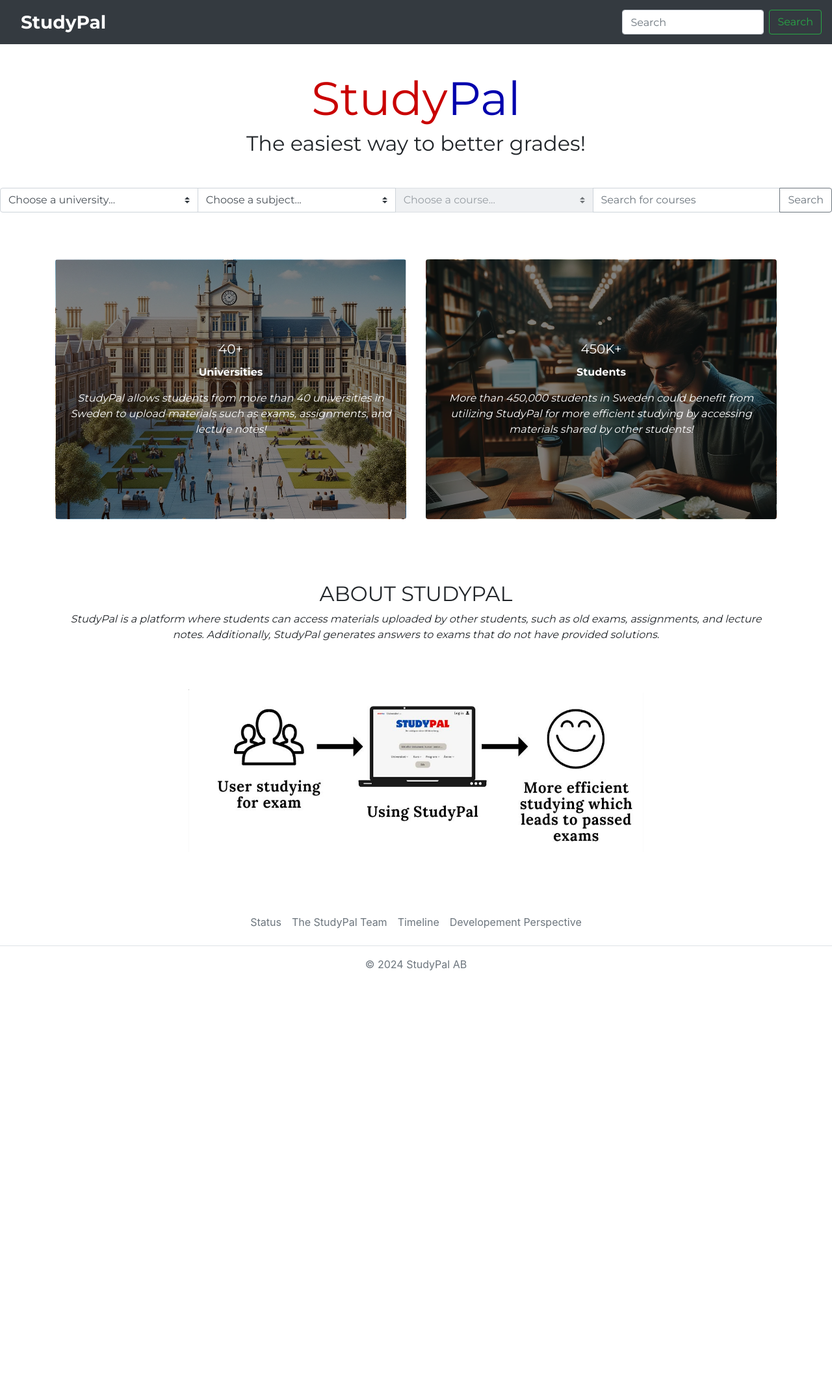
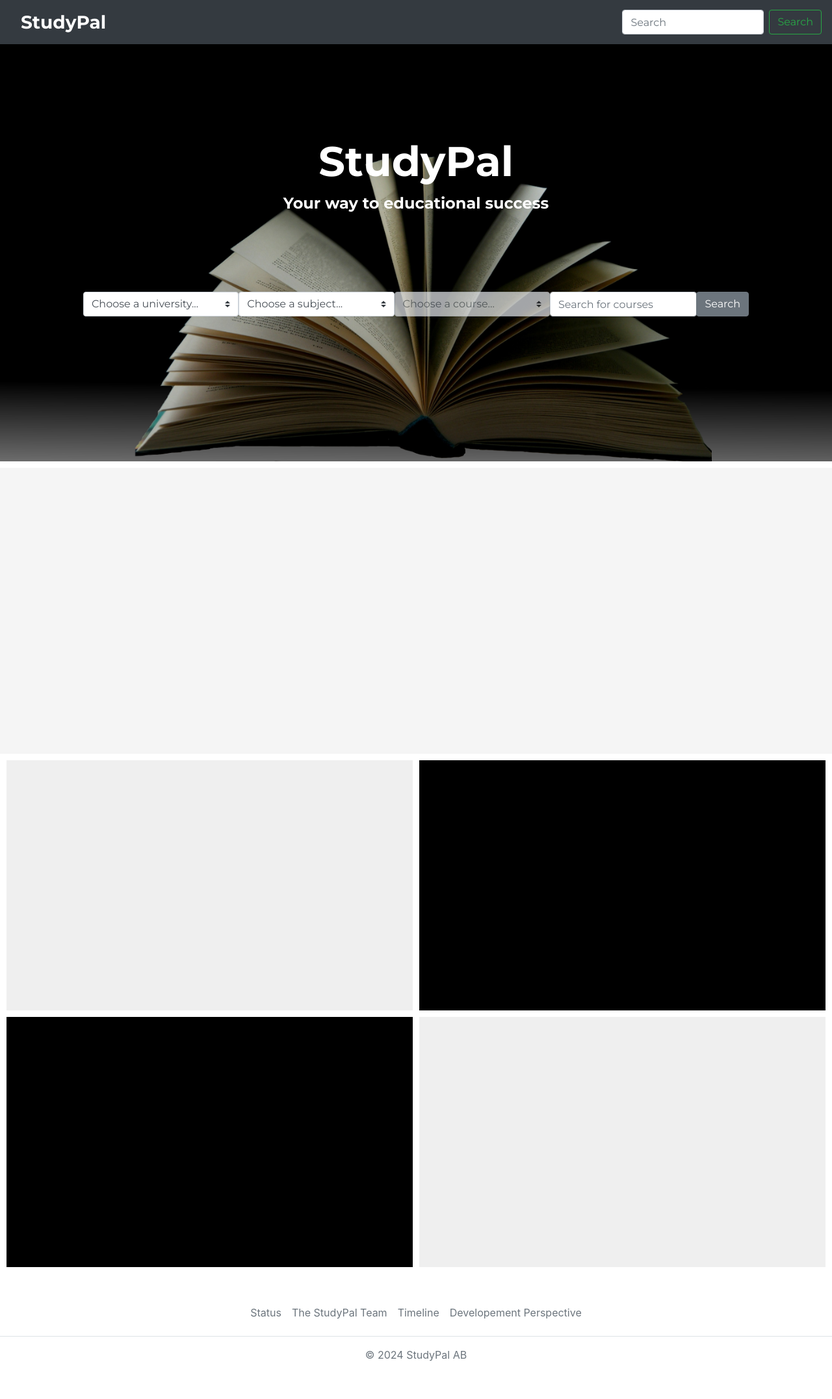
Before and after one commit to AlexNordenhog/Studypal, a Flask app: page / in a window 1280 px wide. Shown: the whole page at 65% size. Before the commit the page ends 1494 px from the top, so only its background shows below. Run offline with Flask 3, Linux system fonts and the light colour scheme; data that the repository does not hold is empty; some libraries are stand-ins or nearby versions.

Commit message:
Front end Homepage WIP

```diff
--- a/website/templates/base.html
+++ b/website/templates/base.html
@@ -95,6 +95,7 @@
     <style>
       .global {
         font-family: "montserrat", sans-serif;
+        /* font-family: "roboto", sans-serif; */
       }
       body {
         padding-top: 60px;
--- a/website/templates/home.html
+++ b/website/templates/home.html
@@ -1,18 +1,13 @@
 {% extends "base.html" %} {% block title %}Home{% endblock %} {% block content
 %}
 
-<!-- Header Section -->
-<header class="text-center my-5">
-  <h1 class="display-3">
-    <span style="color: rgb(201, 0, 0)">Study</span
-    ><span style="color: rgb(0, 0, 173)">Pal</span>
-  </h1>
-  <small>
-    <h2>The easiest way to better grades!</h2>
-    <br />
-  </small>
-  <!-- Combined Search Form -->
-  <form action="/search" method="get" class="input-group my-3">
+<div class="grid">
+  <div class="first">
+    <div class="firstContent">
+      <h1><strong>StudyPal</strong></h1>
+      <p>Your way to educational success</p>
+
+      <form action="/search" method="get" class="searchbar">
         <!-- University Dropdown -->
         <select
           class="custom-select"
@@ -53,10 +48,17 @@
           name="query"
         />
         <div class="input-group-append">
-      <button class="btn btn-outline-secondary" type="submit">Search</button>
+          <button class="btn btn-secondary" type="submit">Search</button>
         </div>
       </form>
-</header>
+    </div>
+  </div>
+  <div class="second"></div>
+  <div class="thirdLeft"></div>
+  <div class="thirdRight"></div>
+  <div class="fourthLeft"></div>
+  <div class="fourthRight"></div>
+</div>
 
 <script>
   class SearchDropDownMenu {
@@ -242,132 +244,106 @@
   var searchDropDownMenu = new SearchDropDownMenu();
 </script>
 
-<section class="text-center my-5">
-  <br />
-
-  <div class="container">
-    <div class="row">
-      <!-- Stats Item -->
-      <div class="col">
-        <div class="card box-card1">
-          <div class="card-body">
-            <h5 class="card-title">40+</h5>
-            <p class="card-text"><strong>Universities</strong></p>
-            <p class="card-text">
-              <i>
-                StudyPal allows students from more than 40 universities in
-                Sweden to upload materials such as exams, assignments, and
-                lecture notes!
-              </i>
-            </p>
-          </div>
-        </div>
-      </div>
-      <!-- Stats Item -->
-      <div class="col">
-        <div class="card box-card2">
-          <div class="card-body">
-            <h5 class="card-title">450K+</h5>
-            <p class="card-text"><strong>Students</strong></p>
-            <p class="card-text">
-              <i>
-                More than 450,000 students in Sweden could benefit from
-                utilizing StudyPal for more efficient studying by accessing
-                materials shared by other students!
-                <br />
-              </i>
-            </p>
-          </div>
-        </div>
-      </div>
-      <!-- Add more stats items as necessary -->
-    </div>
-  </div>
-</section>
-
-<!-- About Section -->
-<section class="my-5">
-  <br />
-  <br />
-  <div class="container text-center">
-    <h2 class="text-center">ABOUT STUDYPAL</h2>
-    <div class="text-center">
-      <i>
-        StudyPal is a platform where students can access materials uploaded by
-        other students, such as old exams, assignments, and lecture notes.
-        Additionally, StudyPal generates answers to exams that do not have
-        provided solutions.
-      </i>
-
-      <!-- Add more content about STUDYPAL here -->
-      <p class="text-center">
-        <br /><br /><br />
-        <img
-          src="{{ url_for('static', filename='pictures/User_view.png') }}"
-          alt="StudyPal Logo"
-          width="700"
-          height="250"
-        />
-        <br /><br />
-      </p>
-    </div>
-  </div>
-</section>
-
 <style>
-  .box-card1 {
-    background-image: url("{{ url_for('static', filename='pictures/University.png') }}");
-    background-size: cover;
-    background-position: center;
-    color: white;
-    position: relative;
-    height: 400px;
+  .grid {
+    display: grid;
+    grid-template-columns: auto auto;
+    grid-template-rows: 650px 450px 400px 400px;
   }
 
-  .card-body {
-    position: relative;
-    z-index: 2;
+  .first {
+    grid-row: 1;
+    grid-column: 1 / span 2;
+    background-color: black;
+  }
+  .firstContent {
+    display: flex;
+    align-items: center;
+    /* justify-content: center; */
+    flex-direction: column;
+    padding-top: 150px;
+    width: 100%;
+    height: 100%;
+    background-attachment: fixed;
+    background-position: center;
+    background-repeat: no-repeat;
+    background-size: cover;
+    color: white;
+    background-image: url("{{ url_for("static", filename= "pictures/bookedited.png") }}");
+  }
+  .firstContent h1 {
+    font-size: 64px;
+  }
+  .firstContent p {
+    font-size: 24px;
+    font-weight: bold;
+  }
+  .searchbar {
+    display: flex;
+    justify-content: space-between;
+    margin-top: 8%;
+    width: 80%;
   }
 
-  .box-card1::before {
-    content: "";
-    position: absolute;
-    top: 0;
-    right: 0;
-    bottom: 0;
-    left: 0;
-    background: rgba(0, 0, 0, 0.5);
-    z-index: 1;
+  .second {
+    grid: 2;
+    grid-column: 1 / span 2;
+    background-color: #f5f5f5;
+    margin-top: 10px;
+    display: flex;
+    justify-content: center;
+    align-items: center;
   }
 
-  .box-card2 {
-    background-image: url("{{ url_for('static', filename='pictures/Student.png') }}");
+  .thirdLeft {
+    grid-row: 3;
+    grid-column: 1 / 2;
+    margin: 10px;
+    margin-bottom: 5px;
+    margin-right: 5px;
+    /* background-image: url("{{ url_for('static', filename='pictures/Student.png') }}"); */
+    background-position: center;
+    background-repeat: no-repeat;
+    background-color: #efefef;
     background-size: cover;
-    background-position: center;
-    color: white;
-    position: relative;
-    height: 400px;
   }
 
-  .card-body {
-    display: flex; /* Enable Flexbox */
-    flex-direction: column; /* Stack children vertically */
-    justify-content: center; /* Center vertically */
-    align-items: center; /* Center horizontally */
-    position: relative; /* Keeps it above the ::before pseudo-element */
-    z-index: 2; /* Ensures it's above the overlay */
-    height: 100%; /* Take full height of parent */
-    text-align: center; /* Ensure text is centered */
+  .thirdRight {
+    grid-row: 3;
+    grid-column: 2 / 2;
+    margin: 10px;
+    margin-bottom: 5px;
+    margin-left: 5px;
+    /* background-image: url("{{ url_for('static', filename='pictures/University.png') }}"); */
+    background-position: center;
+    background-repeat: no-repeat;
+    background-color: black;
+    background-size: cover;
   }
-  .box-card2::before {
-    content: "";
-    position: absolute;
-    top: 0;
-    right: 0;
-    bottom: 0;
-    left: 0;
-    background: rgba(0, 0, 0, 0.5);
-    z-index: 1;
+  .fourthLeft {
+    grid-row: 4;
+    grid-column: 1 / 2;
+    margin: 10px;
+    margin-top: 5px;
+    margin-right: 5px;
+    /* background-image: url("{{ url_for('static', filename='pictures/Student.png') }}"); */
+    background-position: center;
+    background-repeat: no-repeat;
+    background-color: black;
+    background-size: cover;
+  }
+
+  .fourthRight {
+    grid-row: 4;
+    grid-column: 2 / 2;
+    margin: 10px;
+    margin-top: 5px;
+    margin-left: 5px;
+    /* background-image: url("{{ url_for('static', filename='pictures/University.png') }}"); */
+    background-position: center;
+    background-repeat: no-repeat;
+    background-color: #efefef;
+    background-size: cover;
   }
 </style>
 
```
Lines whose indentation alone changed are shown as unchanged.
